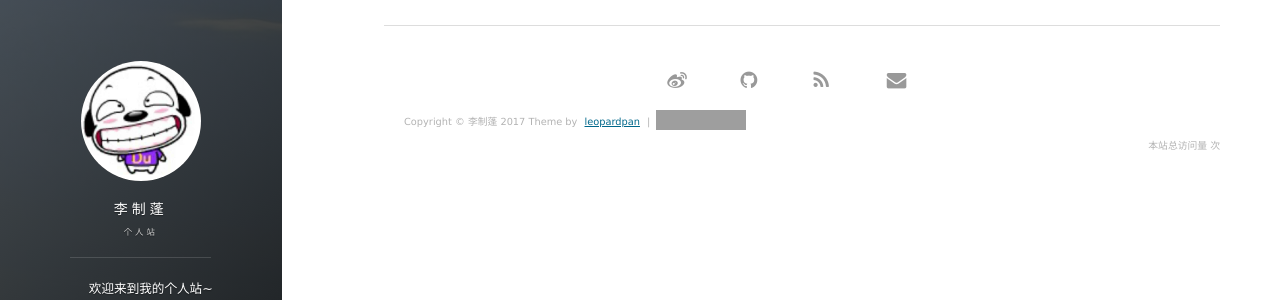
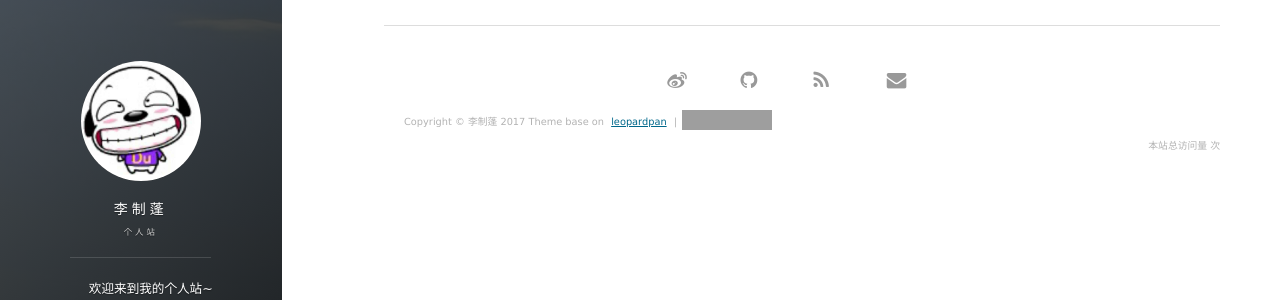
Before and after one commit to ZPom/ZPom.github.io, a Jekyll site: the page built from about.md, in a window 1280 px wide. Shown: the part 227-527 px from the top of the page. Built offline with Jekyll 4.4.1, drawn with Linux system fonts in a browser that asks for light colours; nearby versions of some CDN libraries; comment, search, counter and statistics services are not loaded; grey boxes are pictures that could not be loaded.

Commit message:
theme base on

```diff
--- a/_includes/footer.html
+++ b/_includes/footer.html
@@ -69,7 +69,7 @@
 
         <div class = "footer_div">
            <p class="copyright text-muted">
-            Copyright &copy; {{ site.title }} {{ site.time | date: '%Y' }} Theme by <a href="http://baixin.io/">leopardpan</a> |
+            Copyright &copy; {{ site.title }} {{ site.time | date: '%Y' }} Theme base on <a href="http://baixin.io/">leopardpan</a> |
             <iframe
                 style="margin-left: 2px; margin-bottom:-5px;"
                 frameborder="0" scrolling="0" width="91px" height="20px"
```
